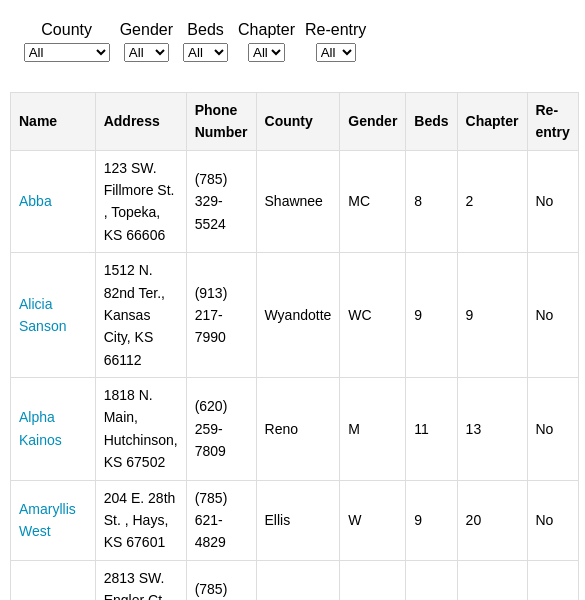
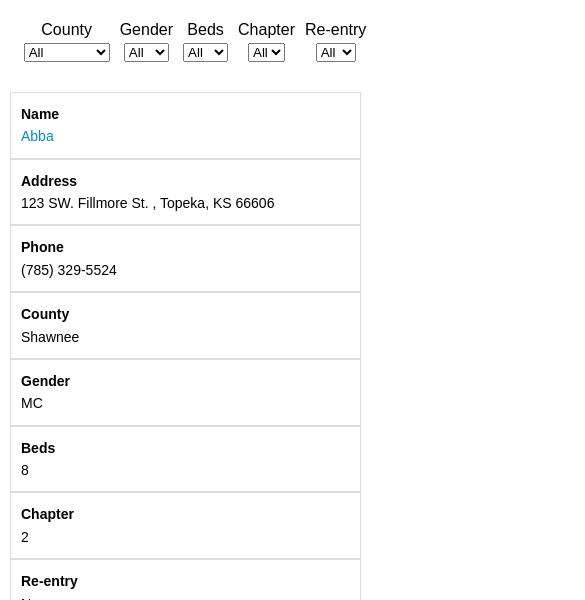
Before and after one commit to FriendsOfRecovery/website, a website: page public/oxford-phone.html in a window 390 px wide. Shown: the part 244-844 px from the top of the page, 585 px wide, since content can reach past the window. Drawn offline with Linux system fonts and the light colour scheme.

Commit message:
Worked on the flexbox for the table phone list for mobile

```diff
--- a/public/styles.css
+++ b/public/styles.css
@@ -656,6 +656,7 @@ h1, h2, h3 {
 .oxford-phone {
     font-family: Arial, sans-serif;
     padding: 20px;
+    overflow-x: hidden;
 }
 
 .oxford-phone h1 {
@@ -691,10 +692,16 @@ h1, h2, h3 {
     margin-bottom: 10px;
 }
 
+.oxford-phone .table-container {
+    overflow-x: auto;
+    width: 100%;
+}
+
 .oxford-phone table {
     width: 100%;
     border-collapse: collapse;
     margin: auto;
+    min-width: 600px;
 }
 
 .oxford-phone th, .oxford-phone td {
@@ -706,10 +713,15 @@ h1, h2, h3 {
 .oxford-phone th {
     background-color: #f4f4f4;
 }
-  /* Media queries */
+
+/* Mobile responsive styles */
 @media (max-width: 768px) {
     .oxford-phone {
+        display: flex;
+        flex-direction: column;
         padding: 10px;
+        max-width: 100vw;
+        overflow-x: hidden;
     }
 
     .oxford-phone .controls {
@@ -717,7 +729,7 @@ h1, h2, h3 {
         align-items: center;
     }
 
-    .oxford-phone #search-input, .oxford-phone #category-filter {
+    .oxford-phone #search-input {
         width: 100%;
         font-size: 14px;
     }
@@ -730,6 +742,51 @@ h1, h2, h3 {
         padding: 6px 8px;
     }
 }
+
+@media (max-width: 600px) {
+    .oxford-phone {
+        max-width: 100vw;
+        overflow-x: hidden;
+    }
+
+    .oxford-phone table,
+    .oxford-phone thead,
+    .oxford-phone tbody,
+    .oxford-phone th,
+    .oxford-phone td,
+    .oxford-phone tr {
+        display: flex;
+        flex-direction: column;
+        width: 90vw;
+        text-align: left;
+    }
+
+    .oxford-phone thead {
+        display: none;
+    }
+
+    .oxford-phone tr {
+        margin-bottom: 15px;
+        border-bottom: 1px solid #ddd;
+    }
+
+    .oxford-phone td {
+        display: flex;
+        justify-content: flex-start;
+        align-items: flex-start;
+        padding: 10px;
+        text-align: left;
+        width: 100%;
+    }
+
+    .oxford-phone td:before {
+        content: attr(data-label);
+        font-weight: bold;
+        width: 50%;
+        text-align: left;
+    }
+}
+
 
 /*pop up*/
 /* Popup overlay style */
--- a/public/table.js
+++ b/public/table.js
@@ -50,6 +50,8 @@ function populateTable(data) {
 
     Object.keys(entry).forEach((key) => {
       const cell = document.createElement('td');
+      cell.setAttribute('data-label', key); // Add data-label for responsive view
+
       if (key === 'Name') {
         const link = document.createElement('a');
         link.href = '#';
```
Lines whose indentation alone changed are shown as unchanged.
